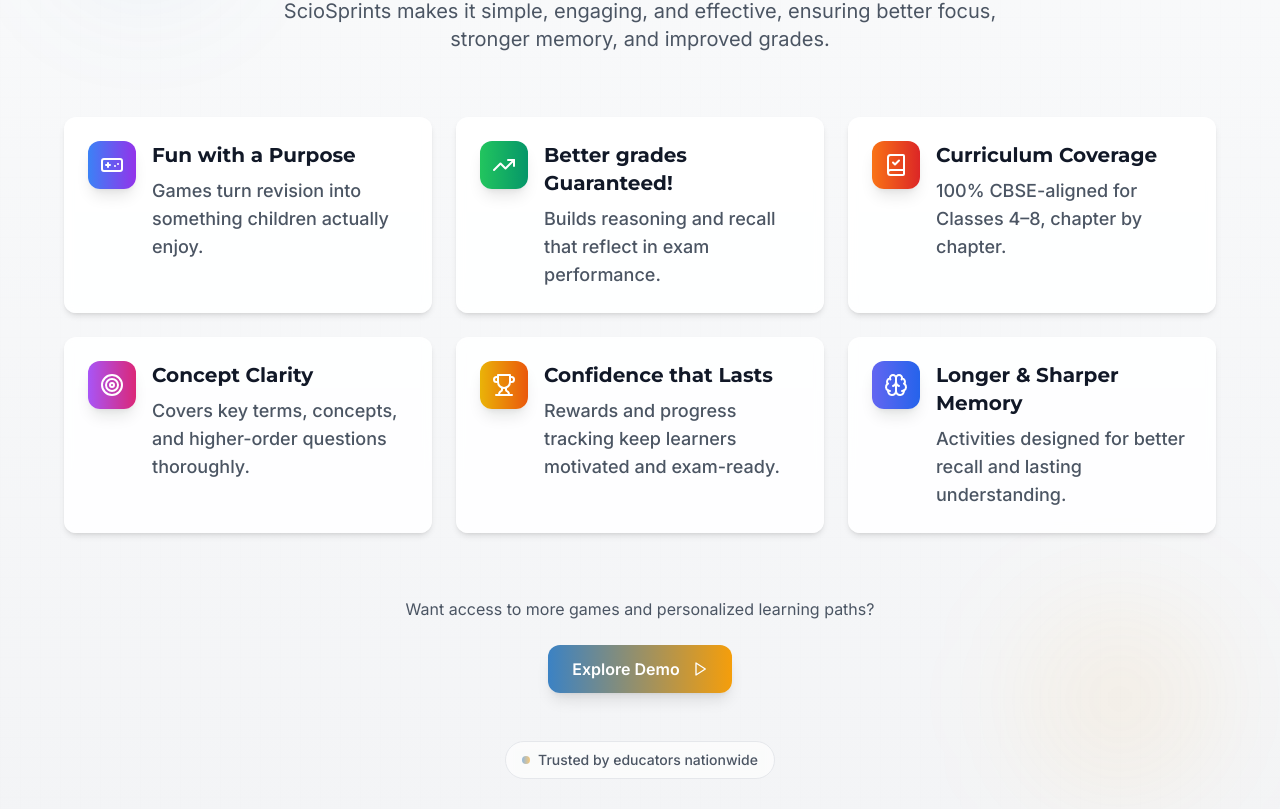
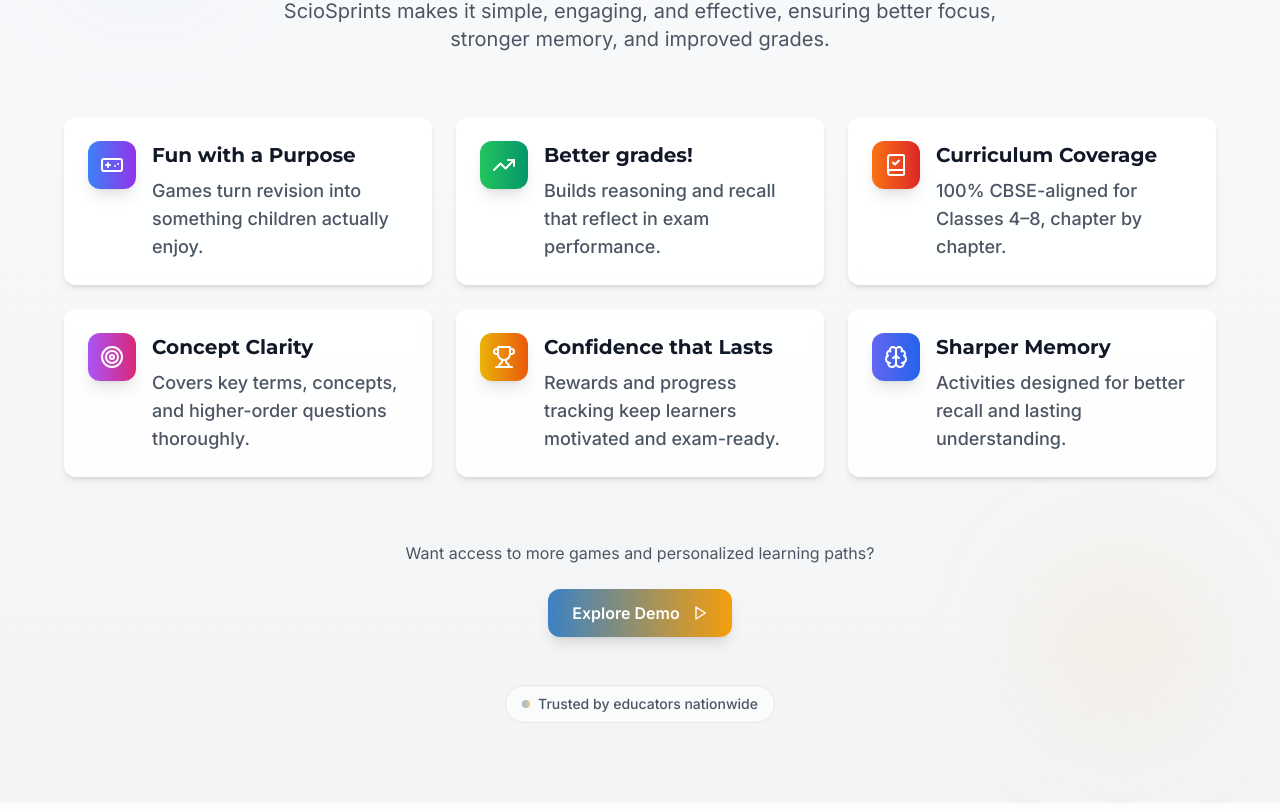
Before and after one commit to jabinweb/scio-sprints, a Next.js app: page / in a window 1280 px wide. Shown: the part 1931-2740 px from the top of the page. Built offline with nearby package versions, Linux system fonts and the light colour scheme; no server answers.

Commit message:
minor fixes

```diff
--- a/components/sections/ScioSprintsPromise.tsx
+++ b/components/sections/ScioSprintsPromise.tsx
@@ -31,7 +31,7 @@
   },
   {
     id: 'grades',
-    title: 'Better grades Guaranteed!',
+    title: 'Better grades!',
     description: 'Builds reasoning and recall that reflect in exam performance.',
     icon: <TrendingUp className="w-6 h-6" />,
     color: 'from-green-500 to-emerald-600',
@@ -59,7 +59,7 @@
   },
   {
     id: 'memory',
-    title: 'Longer & Sharper Memory',
+    title: 'Sharper Memory',
     description: 'Activities designed for better recall and lasting understanding.',
     icon: <Brain className="w-6 h-6" />,
     color: 'from-indigo-500 to-blue-600',
```
